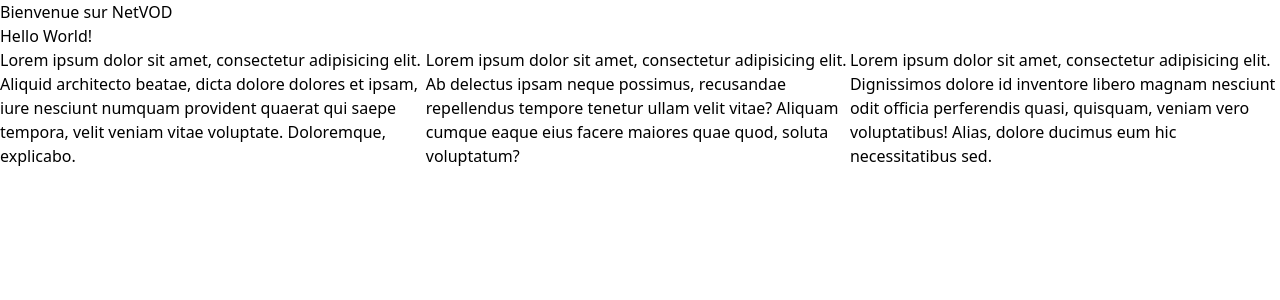
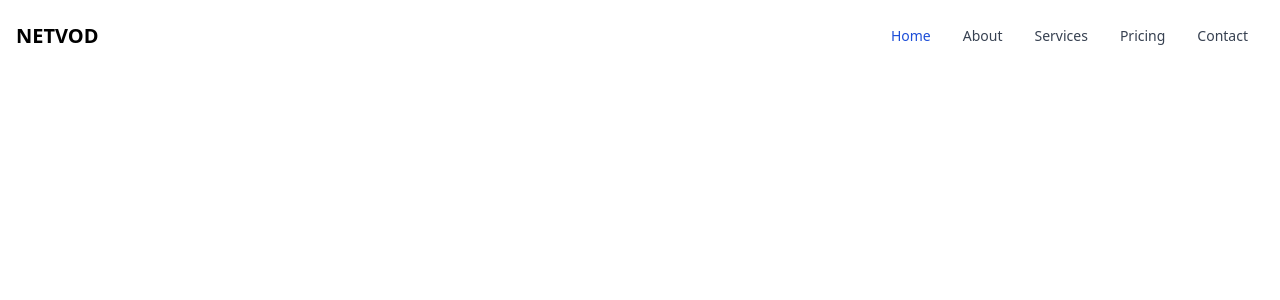
Before and after one commit to Inerska/sae-netvod, a PHP site: page / in a window 1280 px wide. Shown: the top 300 px of the page. Run offline with PHP 8.4, Linux system fonts and the light colour scheme; some libraries are stand-ins or nearby versions.

Commit message:
feat(static): set up header page with navbar

```diff
--- a/index.php
+++ b/index.php
@@ -9,25 +9,11 @@
     <script src="https://cdn.tailwindcss.com"></script>
 </head>
 <body>
-<h1>Bienvenue sur NetVOD</h1>
-
 <?php
 
+require_once "src/views/header.php";
 require_once 'vendor/autoload.php';
 
-echo "Hello World!"; ?>
-
-<div class="flex justify-between items-center w-full">
-    <p>Lorem ipsum dolor sit amet, consectetur adipisicing elit. Aliquid architecto beatae, dicta dolore dolores et
-        ipsam, iure nesciunt numquam provident quaerat qui saepe tempora, velit veniam vitae voluptate. Doloremque,
-        explicabo.</p>
-    <p>Lorem ipsum dolor sit amet, consectetur adipisicing elit. Ab delectus ipsam neque possimus, recusandae
-        repellendus tempore tenetur ullam velit vitae? Aliquam cumque eaque eius facere maiores quae quod, soluta
-        voluptatum?</p>
-    <p>Lorem ipsum dolor sit amet, consectetur adipisicing elit. Dignissimos dolore id inventore libero magnam nesciunt
-        odit officia perferendis quasi, quisquam, veniam vero voluptatibus! Alias, dolore ducimus eum hic necessitatibus
-        sed.</p>
-</div>
-
+?>
 </body>
 </html>
--- /dev/null
+++ b/src/views/header.php
@@ -0,0 +1,43 @@
+<nav class="bg-white border-gray-200 px-2 sm:px-4 py-2.5 rounded dark:bg-gray-900">
+    <div class="container flex flex-wrap justify-between items-center mx-auto">
+        <a href="#" class="flex items-center">
+            <span class="self-center text-xl font-semibold whitespace-nowrap dark:text-white">NETVOD</span>
+        </a>
+        <button data-collapse-toggle="navbar-default" type="button"
+                class="inline-flex items-center p-2 ml-3 text-sm text-gray-500 rounded-lg md:hidden hover:bg-gray-100 focus:outline-none focus:ring-2 focus:ring-gray-200 dark:text-gray-400 dark:hover:bg-gray-700 dark:focus:ring-gray-600"
+                aria-controls="navbar-default" aria-expanded="false">
+            <span class="sr-only">Open main menu</span>
+            <svg class="w-6 h-6" aria-hidden="true" fill="currentColor" viewBox="0 0 20 20"
+                 xmlns="http://www.w3.org/2000/svg">
+                <path fill-rule="evenodd"
+                      d="M3 5a1 1 0 011-1h12a1 1 0 110 2H4a1 1 0 01-1-1zM3 10a1 1 0 011-1h12a1 1 0 110 2H4a1 1 0 01-1-1zM3 15a1 1 0 011-1h12a1 1 0 110 2H4a1 1 0 01-1-1z"
+                      clip-rule="evenodd"></path>
+            </svg>
+        </button>
+        <div class="hidden w-full md:block md:w-auto" id="navbar-default">
+            <ul class="flex flex-col p-4 mt-4 bg-gray-50 rounded-lg border border-gray-100 md:flex-row md:space-x-8 md:mt-0 md:text-sm md:font-medium md:border-0 md:bg-white dark:bg-gray-800 md:dark:bg-gray-900 dark:border-gray-700">
+                <li>
+                    <a href="#"
+                       class="block py-2 pr-4 pl-3 text-white bg-blue-700 rounded md:bg-transparent md:text-blue-700 md:p-0 dark:text-white"
+                       aria-current="page">Home</a>
+                </li>
+                <li>
+                    <a href="#"
+                       class="block py-2 pr-4 pl-3 text-gray-700 rounded hover:bg-gray-100 md:hover:bg-transparent md:border-0 md:hover:text-blue-700 md:p-0 dark:text-gray-400 md:dark:hover:text-white dark:hover:bg-gray-700 dark:hover:text-white md:dark:hover:bg-transparent">About</a>
+                </li>
+                <li>
+                    <a href="#"
+                       class="block py-2 pr-4 pl-3 text-gray-700 rounded hover:bg-gray-100 md:hover:bg-transparent md:border-0 md:hover:text-blue-700 md:p-0 dark:text-gray-400 md:dark:hover:text-white dark:hover:bg-gray-700 dark:hover:text-white md:dark:hover:bg-transparent">Services</a>
+                </li>
+                <li>
+                    <a href="#"
+                       class="block py-2 pr-4 pl-3 text-gray-700 rounded hover:bg-gray-100 md:hover:bg-transparent md:border-0 md:hover:text-blue-700 md:p-0 dark:text-gray-400 md:dark:hover:text-white dark:hover:bg-gray-700 dark:hover:text-white md:dark:hover:bg-transparent">Pricing</a>
+                </li>
+                <li>
+                    <a href="#"
+                       class="block py-2 pr-4 pl-3 text-gray-700 rounded hover:bg-gray-100 md:hover:bg-transparent md:border-0 md:hover:text-blue-700 md:p-0 dark:text-gray-400 md:dark:hover:text-white dark:hover:bg-gray-700 dark:hover:text-white md:dark:hover:bg-transparent">Contact</a>
+                </li>
+            </ul>
+        </div>
+    </div>
+</nav>
```
